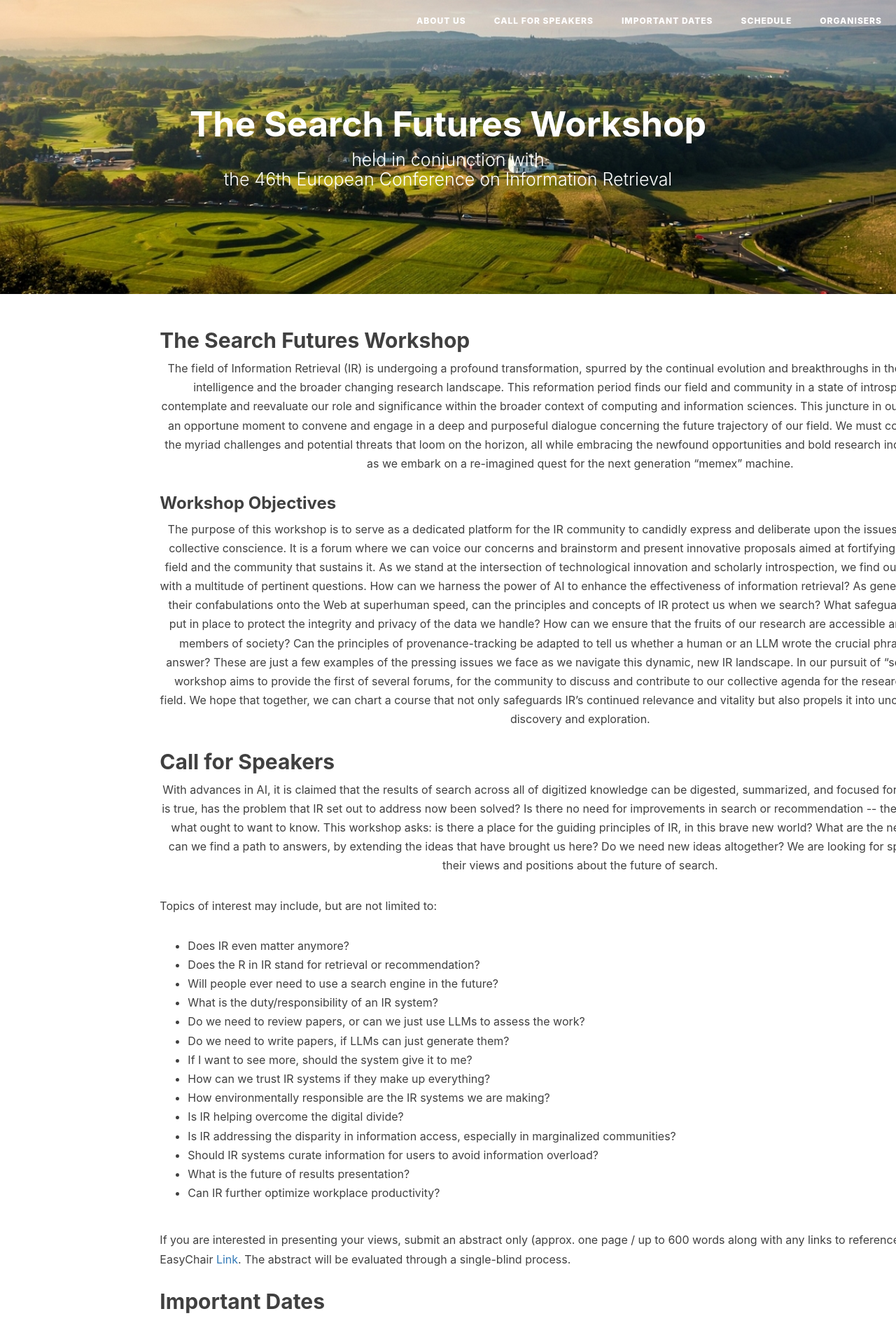
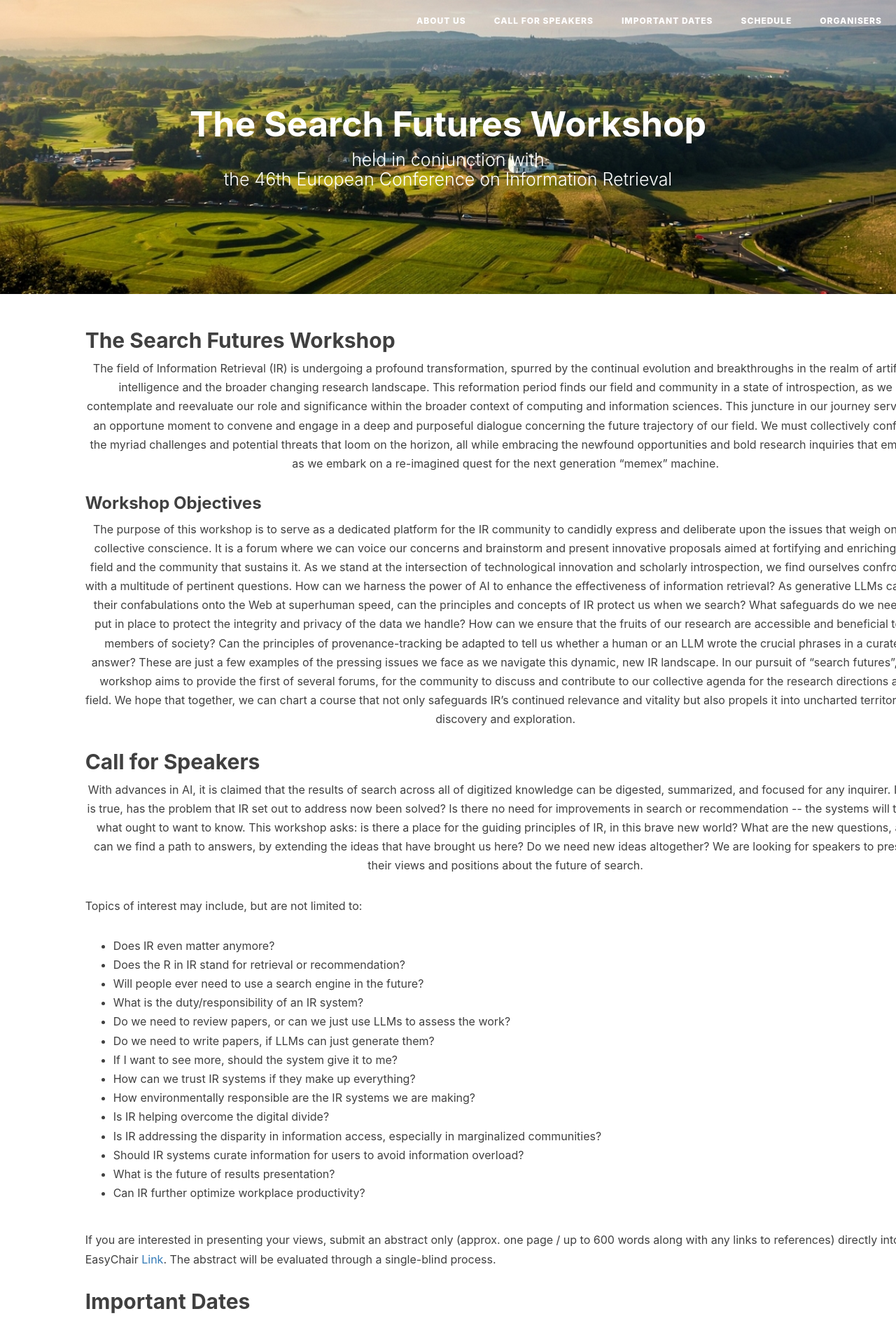
Before and after one commit to SearchFutures/SearchFutures.github.io, a Jekyll site: the page built from index.md, in a window 1280 px wide. Shown: the top 1910 px of the page at 70% size. Built offline with Jekyll 4.4.1, drawn with Linux system fonts in a browser that asks for light colours; nearby versions of some CDN libraries; our own code applies the rules of GitHub Pages for plain Markdown files.

Commit message:
Update page.html

```diff
--- a/_layouts/page.html
+++ b/_layouts/page.html
@@ -23,7 +23,7 @@ layout: default
         {% if site.sidebar == false %}
 <!-- NO SIDEBAR -->
     <!-- Post Container -->
-            <div class="col-lg-12 col-lg-offset-2 col-md-8 col-md-offset-1 post-container">
+            <div class="col-lg-12 col-lg-offset-1 col-md-8 col-md-offset-1 post-container">
                 {{ content }}
             </div>
     <!-- Sidebar Container -->
```
